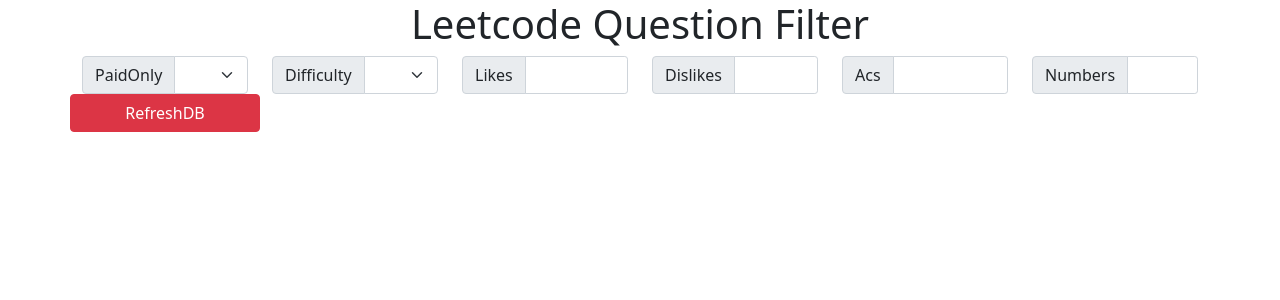
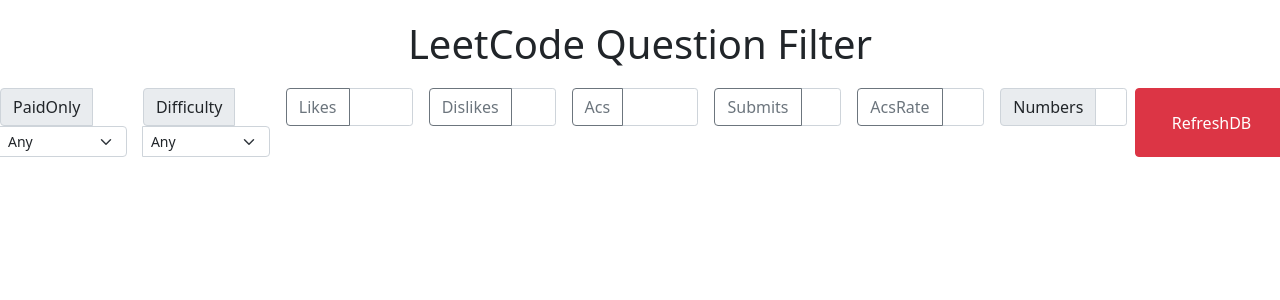
Before and after one commit to JerryTheUser/leetcode-qn-filter, a Flask app: page / in a window 1280 px wide. Shown: the top 300 px of the page. Run offline with Flask 2, Linux system fonts and the light colour scheme; some libraries are stand-ins or nearby versions.

Commit message:
Finish most features

```diff
--- a/qndb.py
+++ b/qndb.py
@@ -96,8 +96,6 @@
         questionObj = createQuestionObj(questionInfo)
         print('({}) / ({}) : {}, {}'.format(cur, len(questions), questionObj.questionIndex, questionObj.questionTitle))
         objs.append(questionObj)
-        #session.add(questionObj)
-        #session.commit()
     session.add_all(objs)
     session.commit()
     pass
--- a/server.py
+++ b/server.py
@@ -22,24 +22,58 @@
     session = qndb.createSession()
     rets = session.query(qndb.Question)
 
+    if request.form['descitem'] == 'likesdesc':
+        if int(request.form['likesdesc']) == 1:
+            rets = rets.order_by(qndb.Question.likes.desc())
+        else:
+            rets = rets.order_by(qndb.Question.likes.asc())
+    elif request.form['descitem'] == 'dislikesdesc':
+        if int(request.form['dislikesdesc']) == 1:
+            rets = rets.order_by(qndb.Question.dislikes.desc())
+        else:
+            rets = rets.order_by(qndb.Question.dislikes.asc())
+    elif request.form['descitem'] == 'acsdesc':
+        if int(request.form['acsdesc']) == 1:
+            rets = rets.order_by(qndb.Question.totalAcs.desc())
+        else:
+            rets = rets.order_by(qndb.Question.totalAcs.asc())
+    elif request.form['descitem'] == 'submitsdesc':
+        if int(request.form['submitsdesc']) == 1:
+            rets = rets.order_by(qndb.Question.totalSubmits.desc())
+        else:
+            rets = rets.order_by(qndb.Question.totalSubmits.asc())
+    elif request.form['descitem'] == 'acsratedesc':
+        if int(request.form['acsratedesc']) == 1:
+            rets = rets.order_by(qndb.Question.totalAcsRate.desc())
+        else:
+            rets = rets.order_by(qndb.Question.totalAcsRate.asc())
+    else:
+        pass
+
+
     if request.form['paidonly'] and int(request.form['paidonly']) != -1:
         rets = rets.filter(qndb.Question.paidOnly == request.form['paidonly'])
 
-    if request.form['likes'] and int(request.form['likes']) > 0:
-        rets = rets.filter(qndb.Question.likes > request.form['likes'])
-        if int(request.form['likesDes']) == 1:
-            rets = rets.order_by(qndb.Question.likes.desc())
-        else:
-            rets = rets.order_by(qndb.Question.likes.asc())
+    if request.form['likes'] and int(request.form['likes']) >= 0:
+        rets = rets.filter(qndb.Question.likes >= int(request.form['likes']))
 
-    if request.form['dislikes'] and int(request.form['dislikes']) > 0:
-        rets = rets.filter(qndb.Question.dislikes > request.form['dislikes'])                 \
+    if request.form['dislikes'] and int(request.form['dislikes']) >= 0:
+        rets = rets.filter(qndb.Question.dislikes >= int(request.form['dislikes']))
 
     if request.form['difficulty'] != "null":
         rets = rets.filter(qndb.Question.difficulty == request.form['difficulty'])
 
+    if request.form['acs'] and int(request.form['acs']) >= 0:
+        rets = rets.filter(qndb.Question.totalAcs >= int(request.form['acs']))
+
+    if request.form['submits'] and int(request.form['submits']) >= 0:
+        rets = rets.filter(qndb.Question.totalSubmits >= int(request.form['submits']))
+
+    if request.form['acsrate'] and float(request.form['acsrate']) >= 0:
+        rets = rets.filter(qndb.Question.totalAcsRate >= float(request.form['acsrate']))
+
     if request.form['limits'] and int(request.form['limits']) > 0:
-        rets = rets.limit(request.form['limits'])
+        rets = rets.limit(int(request.form['limits']))
 
     return render_template('table.html', data=rets.all())
 
--- a/templates/index.html
+++ b/templates/index.html
@@ -7,30 +7,29 @@
     <script src="https://kit.fontawesome.com/baab9bffc5.js" crossorigin="anonymous"></script>
     <script src="//ajax.googleapis.com/ajax/libs/jquery/1.9.1/jquery.min.js"></script>
 
-    <title>Leetcode Question Filter</title>
+    <title>LeetCode Question Filter</title>
   </head>
   <body>
-    <h1 align='center'> Leetcode Question Filter </h1>
+    <h1 align='center' style="margin-top: 20px; margin-bottom: 20px;"> LeetCode Question Filter </h1>
 
-    <div class="container">
-      <div class="row align-items-center">
+    <form class="row g-3">
 
-        <div class="col-sm-2">
+        <div class="col">
           <div class="input-group">
             <div class="input-group-text">PaidOnly</div>
-            <select class="form-select form-select-sm" id="paidonly" >
-              <option selected value="Null"></option>
-              <option value=1 >Yes</option>
-              <option value=0 >No</option>
+            <select class="form-select form-select-sm" id="paidonly">
+              <option selected value="-1">Any</option>
+              <option value="1" >Yes</option>
+              <option value="0" >No</option>
             </select>
           </div>
         </div>
 
-        <div class="col-sm-2">
+        <div class="col">
           <div class="input-group">
             <div class="input-group-text">Difficulty</div>
               <select class="form-select form-select-sm" id="difficulty" >
-              <option selected value="null"></option>
+                <option selected value="null">Any</option>
                 <option value="Easy">Easy</option>
                 <option value="Medium">Medium</option>
                 <option value="Hard">Hard</option>
@@ -38,50 +37,72 @@
           </div>
         </div>
 
-        <div class="col-sm-2">
+        <div class="col">
           <div class="input-group">
-            <div class="input-group-text">Likes</div>
+            <button class="btn btn-outline-secondary" type="button" id="likesDesc">Likes</button>
             <input type="text" class="form-control form-control-sm" id="likes">
           </div>
         </div>
 
-        <div class="col-sm-2">
+        <div class="col">
           <div class="input-group">
-            <div class="input-group-text">Dislikes</div>
+            <button class="btn btn-outline-secondary" type="button" id="dislikesDesc">Dislikes</button>
             <input type="text" class="form-control form-control-sm" id="dislikes">
           </div>
         </div>
 
-        <div class="col-sm-2">
+        <div class="col">
           <div class="input-group">
-            <div class="input-group-text">Acs</div>
+            <button class="btn btn-outline-secondary" type="button" id="acsDesc">Acs</button>
             <input type="text" class="form-control form-control-sm" id="acs">
           </div>
         </div>
 
-        <div class="col-sm-2">
+        <div class="col">
+          <div class="input-group">
+            <button class="btn btn-outline-secondary" type="button" id="submitsDesc">Submits</button>
+            <input type="text" class="form-control form-control-sm" id="submits">
+          </div>
+        </div>
+
+        <div class="col">
+          <div class="input-group">
+            <button class="btn btn-outline-secondary" type="button" id="acsrateDesc">AcsRate</button>
+            <input type="text" class="form-control form-control-sm" id="acsrate">
+          </div>
+        </div>
+
+        <div class="col">
           <div class="input-group">
             <div class="input-group-text">Numbers</div>
             <input type="text" class="form-control form-control-sm" id="limits">
           </div>
         </div>
 
-        <button type="button" class="btn btn-danger col-sm-2" id="refresh">RefreshDB</button>
+        <button type="button" class="btn btn-danger col" id="refresh">RefreshDB</button>
+      </form>
 
-      </div>
-    </div>
+    <div id="replacement" style="margin-top: 20px;"></div>
 
-    <div id="replacement"></div>
     <script>
       $(document).ready(function(){
 
         data = {
           "paidonly" : -1,
           "likes" : 0,
-          "likesDes" : 1,
+          "likesdesc" : 1,
           "dislikes" : 0,
+          "dislikesdesc": 1,
           "difficulty" : "null",
-          "limits" : 10 };
+          "acs" : 0,
+          "acsdesc" : 1,
+          "submits" : 0,
+          "submitsdesc" : 1,
+          "acsrate" : 0,
+          "acsratedesc" : 1,
+          "descitem" : "likes",
+          "limits" : 10
+        };
 
         $("#paidonly").change(function(e){
           data['paidonly'] = $('#paidonly').val();
@@ -105,8 +126,34 @@
             })
         });
 
+        $("#likesDesc").click(function(e){
+          if(data['likesdesc'] == 1) {data['likesdesc'] = 0;}
+          else {data['likesdesc'] = 1};
+          data['descitem'] = "likesdesc";
+          $.ajax({
+            url: "{{ url_for('filter') }}",
+              type:'POST',
+              data: data,
+              success:function(reponse){ $('#replacement').html(reponse); },
+              error:function(e){ alert("Fail");}
+            })
+        });
+
         $("#dislikes").change(function(e){
             data['dislikes'] = $('#dislikes').val();
+            $.ajax({
+              url: "{{ url_for('filter') }}",
+                type:'POST',
+                data: data,
+                success:function(reponse){ $('#replacement').html(reponse); },
+                error:function(e){ alert("Fail");}
+              })
+        });
+
+        $("#dislikesDesc").click(function(e){
+          if(data['dislikesdesc'] == 1) {data['dislikesdesc'] = 0;}
+          else {data['dislikesdesc'] = 1};
+          data['descitem'] = "dislikesdesc";
           $.ajax({
             url: "{{ url_for('filter') }}",
               type:'POST',
@@ -127,8 +174,8 @@
             });
         });
 
-        $("#limits").change(function(e){
-            data['limits'] = $('#limits').val();
+        $("#acs").change(function(e){
+            data['acs'] = $('#acs').val();
             $.ajax({
                 url: "{{ url_for('filter') }}",
                 type: 'POST',
@@ -138,10 +185,69 @@
             });
         });
 
-        $("#likesIcon").click(function(e){
-            if(data['likesDes'] == 1) { data['likesDes'] = 0; }
-            else { data['likeSDes'] = 1; }
-            alert(data['likesDes']);
+        $("#acsDesc").click(function(e){
+          if(data['acsdesc'] == 1) {data['acsdesc'] = 0;}
+          else {data['acsdesc'] = 1};
+          data['descitem'] = "acsdesc";
+          $.ajax({
+            url: "{{ url_for('filter') }}",
+              type:'POST',
+              data: data,
+              success:function(reponse){ $('#replacement').html(reponse); },
+              error:function(e){ alert("Fail");}
+            })
+        });
+
+        $("#submits").change(function(e){
+            data['submits'] = $('#submits').val();
+            $.ajax({
+                url: "{{ url_for('filter') }}",
+                type: 'POST',
+                data: data,
+                success:function(reponse){ $('#replacement').html(reponse); },
+                error:function(e){ alert("Fail"); }
+            });
+        });
+
+        $("#submitsDesc").click(function(e){
+          if(data['submitsdesc'] == 1) {data['submitsdesc'] = 0;}
+          else {data['submitsdesc'] = 1};
+          data['descitem'] = "submitsdesc";
+          $.ajax({
+            url: "{{ url_for('filter') }}",
+              type:'POST',
+              data: data,
+              success:function(reponse){ $('#replacement').html(reponse); },
+              error:function(e){ alert("Fail");}
+            })
+        });
+
+        $("#acsrate").change(function(e){
+            data['acsrate'] = $('#acsrate').val();
+            $.ajax({
+                url: "{{ url_for('filter') }}",
+                type: 'POST',
+                data: data,
+                success:function(reponse){ $('#replacement').html(reponse); },
+                error:function(e){ alert("Fail"); }
+            });
+        });
+
+        $("#acsrateDesc").click(function(e){
+          if(data['acsratedesc'] == 1) {data['acsratedesc'] = 0;}
+          else {data['acsratedesc'] = 1};
+          data['descitem'] = "acsratedesc";
+          $.ajax({
+            url: "{{ url_for('filter') }}",
+              type:'POST',
+              data: data,
+              success:function(reponse){ $('#replacement').html(reponse); },
+              error:function(e){ alert("Fail");}
+            })
+        });
+
+        $("#limits").change(function(e){
+            data['limits'] = $('#limits').val();
             $.ajax({
                 url: "{{ url_for('filter') }}",
                 type: 'POST',
```
Also changed, not shown: static/action.js (deleted, +0 -37 lines), README.md, templates/static/logo.png (added). Lines whose indentation alone changed are shown as unchanged.
